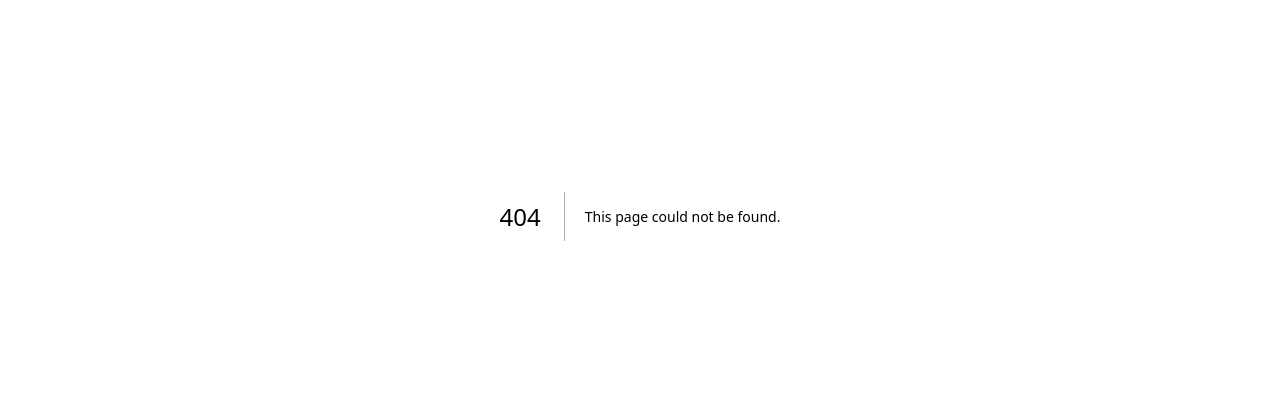
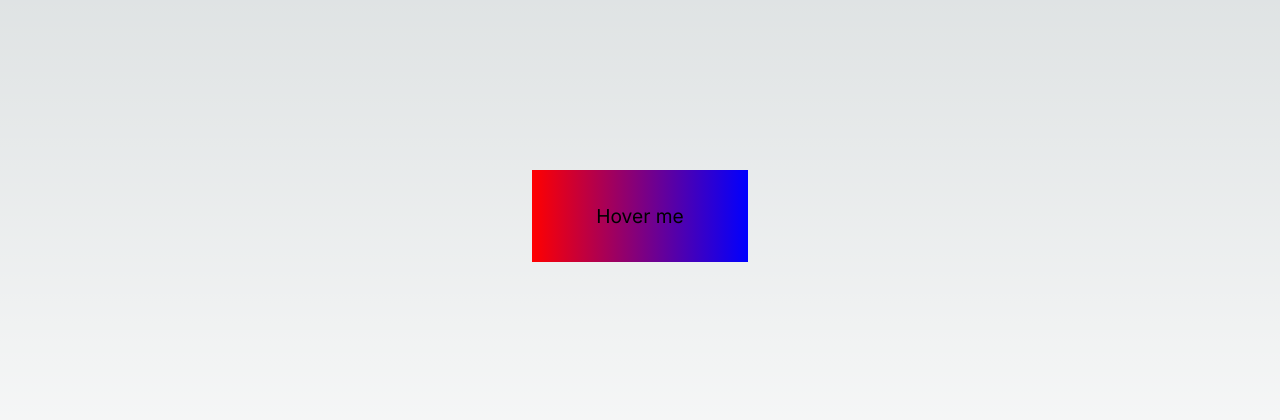
Before and after one commit to booi-dev/shokesu, a Next.js app: page /gradient-animation in a window 1280 px wide. Before the commit this address had no page. Shown: the part 184-604 px from the top of the page. Built offline with nearby package versions, Linux system fonts and the light colour scheme.

Commit message:
Create gradient animation

```diff
--- /dev/null
+++ b/src/app/gradient-animation/page.tsx
@@ -0,0 +1,12 @@
+import React from "react";
+import "./style.css";
+
+const Scene = () => {
+  return (
+    <div className="button-container">
+      <button className="button">Hover me</button>
+    </div>
+  );
+};
+
+export default Scene;
--- /dev/null
+++ b/src/app/gradient-animation/style.css
@@ -0,0 +1,30 @@
+@property --color-1 {
+  syntax: "<color>";
+  inherits: false;
+  initial-value: red;
+}
+
+@property --color-2 {
+  syntax: "<color>";
+  inherits: false;
+  initial-value: blue;
+}
+
+.button-container {
+  display: flex;
+  align-items: center;
+  justify-content: center;
+  min-height: 100vh;
+}
+
+.button-container .button {
+  font-size: larger;
+  padding: 2rem 4rem;
+  background-image: linear-gradient(90deg, var(--color-1), var(--color-2));
+  transition: --color-1 1500ms, --color-2 1500ms;
+}
+
+.button-container .button:hover {
+  --color-1: blue;
+  --color-2: red;
+}
--- a/src/app/page.tsx
+++ b/src/app/page.tsx
@@ -2,8 +2,9 @@ import Link from "next/link";
 
 export default function Home() {
   return (
-    <main className="flex min-h-screen flex-col items-center justify-between p-24">
+    <main className="flex min-h-screen flex-col items-center  p-24">
       <Link href="/top-progress-bar">top progress bar</Link>
+      <Link href="/gradient-animation">gradient animation</Link>
     </main>
   );
 }
```
